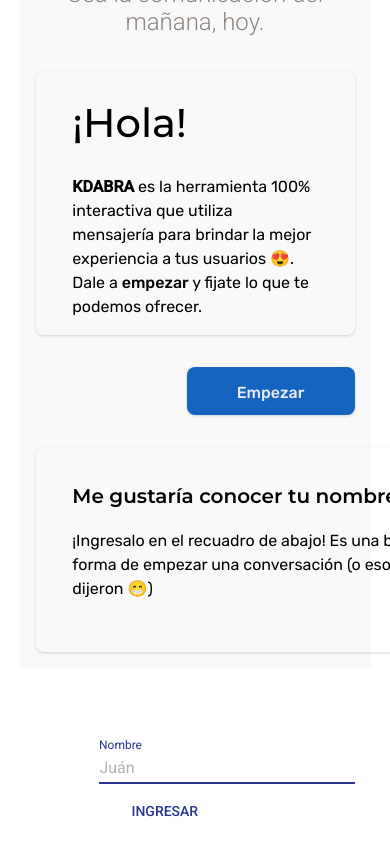
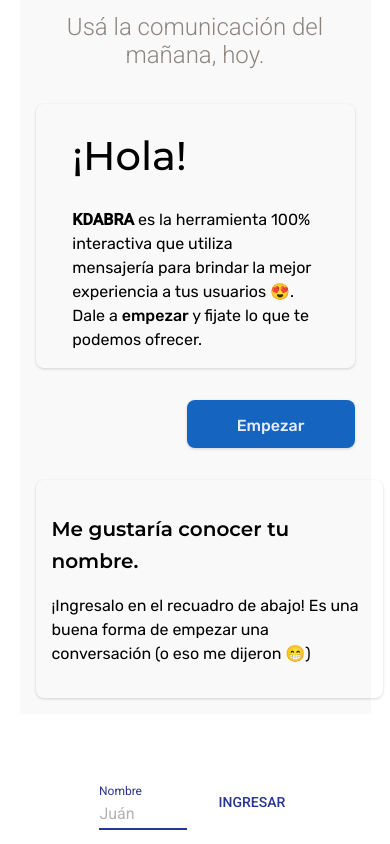
Before and after one commit to FedeAPerez/kdabrawebplatform, a React (Create React App) app: page / in a window 390 px wide. Both pictures are taken after a click on the button "EMPEZAR". Built offline with nearby package versions, Linux system fonts and the light colour scheme.

Commit message:
more mobile

```diff
--- a/src/App.css
+++ b/src/App.css
@@ -251,8 +251,15 @@
     background-color: white;
     width: 70%;
     padding-top: 10px;
-    display: block;
+    display: flex;
     margin: 1 auto;
+    align-items: center;
+    justify-content: center;
     height: 20%;
   }
+    .left-lvl3 {
+      width: 90%;
+      min-height: 160px;
+      padding: 1em;
+  }
  }
```
